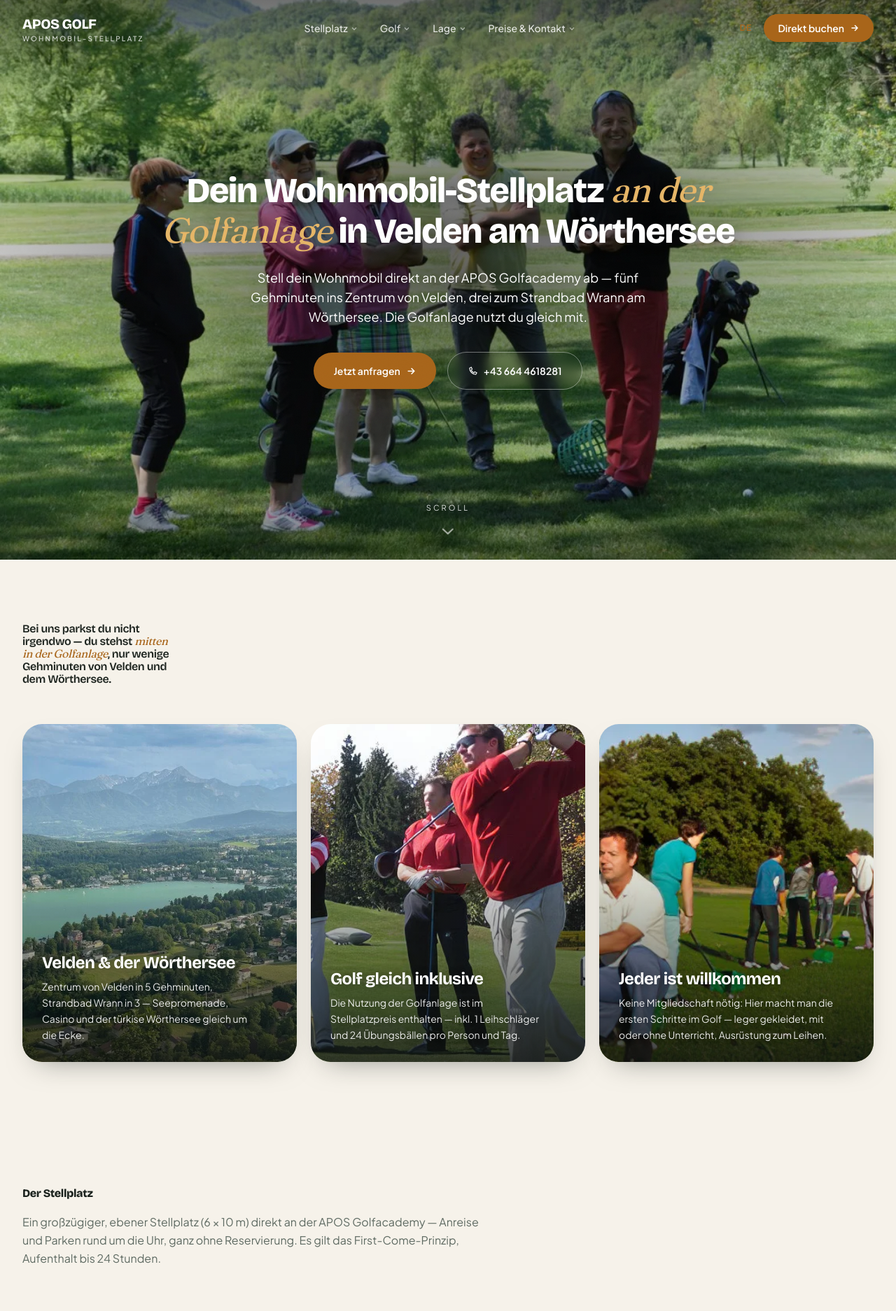
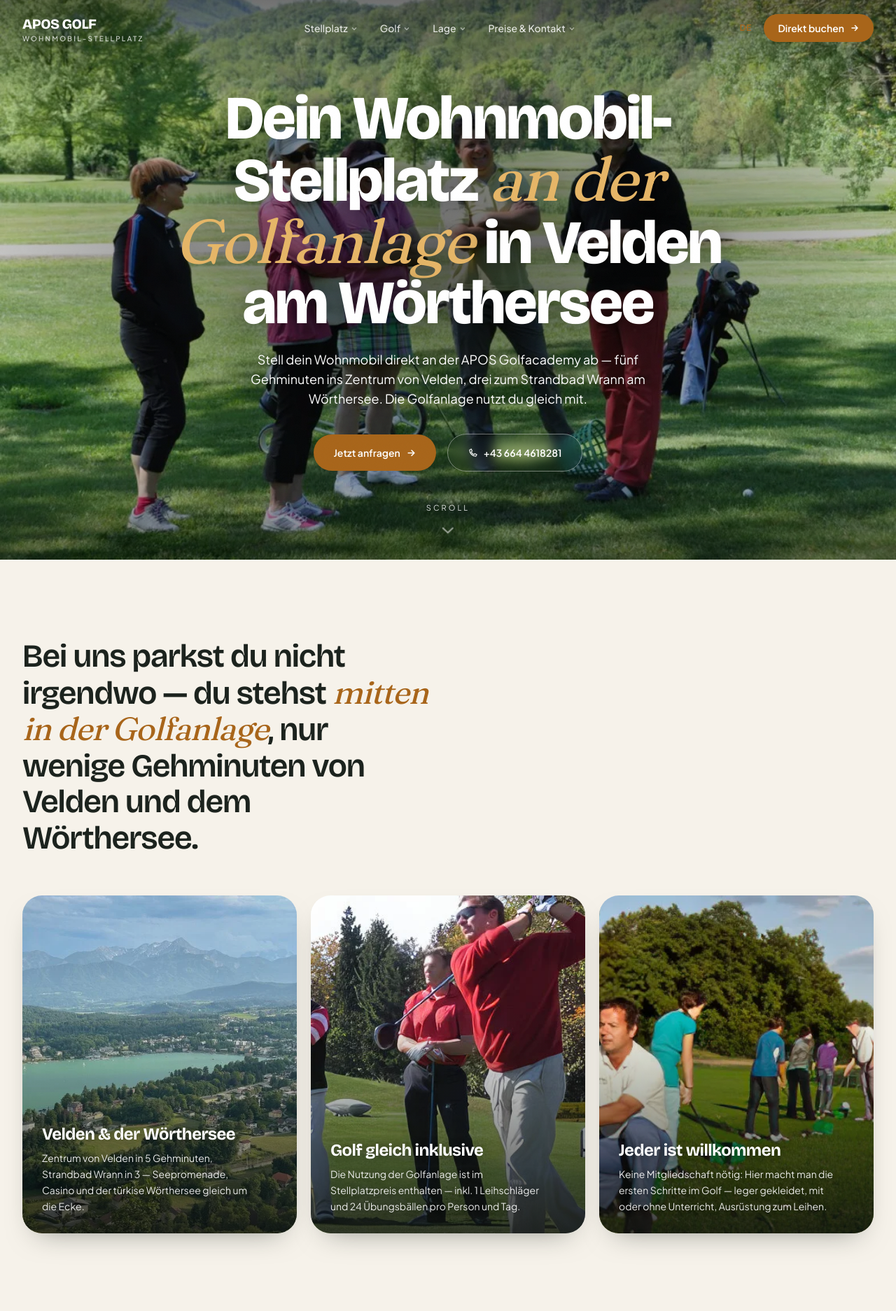
Before and after one commit to Lellino-Elias/apos-golf-camping-demo, a Next.js app: page / in a window 1280 px wide. Shown: the top 1874 px of the page at 70% size. Built offline with nearby package versions, Linux system fonts and the light colour scheme.

Commit message:
APOS Golfacademy & Shop, Stellplatz, Parkplatz für Wohnmobil und Camper — campsite demo 2026-06-07 17:35:49

```diff
--- a/src/app/globals.css
+++ b/src/app/globals.css
@@ -53,19 +53,6 @@
   --line: color-mix(in oklab, var(--ink) 14%, transparent);
 }
 
-/* ── Design-System Tokens (skill-fundiert): 4pt-Skala · EIN Section-Rhythmus · EINE H2-Skala · Maß.
-   Themen-unabhängig (Spacing/Typo ändern sich nicht je Theme). Identität (Fonts/Farben) bleibt 1:1. ── */
-:root {
-  --sp-1: 0.25rem; --sp-2: 0.5rem; --sp-3: 0.75rem; --sp-4: 1rem;
-  --sp-5: 1.5rem;  --sp-6: 2rem;   --sp-7: 3rem;     --sp-8: 4rem; --sp-9: 6rem;
-  /* EIN einheitlicher vertikaler Section-Rhythmus (~64px mobil → 112px desktop, Müllerhof-Maßstab) */
-  --section-y: clamp(4rem, 7vw, 7rem);
-  /* EINE Überschriftgröße für alle Section-H2 (~32px → 58px), geeicht auf Müllerhof */
-  --h2: clamp(2rem, 1.1rem + 3.2vw, 3.6rem);
-  /* Lesebreite */
-  --measure: 65ch;
-}
-
 html {
   background-color: var(--bg);
   -webkit-text-size-adjust: 100%;
@@ -99,14 +86,6 @@ body {
 
 .font-display { font-family: var(--font-display); }
 .font-serif { font-family: var(--font-serif); }
-
-/* Hero-Headline: längen-abhängige Größenstaffel (selbstbewusste Untergrenze, NIE winzig).
-   Kurze Claims bleiben groß; lange Claims werden eine Stufe kleiner + dürfen 2–3 ausbalancierte
-   Zeilen nutzen. Ein JS-Auto-Fit in Hero.tsx begrenzt zusätzlich auf max. 3 Zeilen (Desktop). */
-.h1-s  { font-size: clamp(2.7rem, 7.6vw, 5.4rem);  line-height: 1.05; }
-.h1-m  { font-size: clamp(2.5rem, 6.4vw, 4.7rem);  line-height: 1.08; }
-.h1-l  { font-size: clamp(2.4rem, 5.4vw, 3.95rem); line-height: 1.12; }
-.h1-xl { font-size: clamp(2.3rem, 4.8vw, 3.5rem);  line-height: 1.14; }
 
 .emph {
   font-family: var(--font-serif);
--- a/src/components/sections/Aktivitaeten.tsx
+++ b/src/components/sections/Aktivitaeten.tsx
@@ -53,12 +53,12 @@ export default function Aktivitaeten() {
 
   return (
     <section ref={sectionRef} id="aktivitaeten" className="relative overflow-hidden">
-      <div className="flex flex-col py-[var(--section-y)] lg:min-h-screen lg:justify-center lg:py-0">
+      <div className="flex flex-col py-16 md:py-24 lg:min-h-screen lg:justify-center lg:py-0">
         <div className="mx-auto w-full max-w-[1320px] px-5 md:px-8">
           <Reveal>
             <div className="mb-10 flex flex-wrap items-end justify-between gap-4 md:mb-12">
               <div className="max-w-2xl">
-                <h2 className="font-display text-[var(--h2)] font-extrabold leading-[1.02] tracking-tight text-ink">
+                <h2 className="font-display text-[clamp(2rem,4.5vw,3.6rem)] font-extrabold leading-[1.02] tracking-tight text-ink">
                   {heading}
                 </h2>
                 <p className="mt-5 text-base leading-relaxed text-muted">{intro}</p>
--- a/src/components/sections/Booking.tsx
+++ b/src/components/sections/Booking.tsx
@@ -61,9 +61,9 @@ export default function Booking() {
           <div className="tl-glow" style={{ width: "44rem", height: "44rem", left: "-12%", top: "-30%", background: "radial-gradient(circle, color-mix(in oklab, var(--gold) 48%, transparent), transparent 70%)" }} />
           <div className="tl-glow" style={{ width: "40rem", height: "40rem", right: "-14%", bottom: "-34%", background: "radial-gradient(circle, color-mix(in oklab, var(--lake) 32%, transparent), transparent 70%)" }} />
         </div>
-        <div className="relative mx-auto max-w-3xl px-5 pt-[var(--section-y)] text-center md:px-8">
+        <div className="relative mx-auto max-w-3xl px-5 pt-20 text-center md:px-8 md:pt-28">
           <Reveal>
-            <h2 className="font-display text-[var(--h2)] font-extrabold leading-[1.05] tracking-tight text-ink">
+            <h2 className="font-display text-[clamp(2.2rem,6vw,4.5rem)] font-extrabold leading-[1.05] tracking-tight text-ink">
               Bereit für deinen <span className="font-serif italic font-normal text-gold">eigenen</span> Urlaub?
             </h2>
             <p className="mx-auto mt-6 max-w-xl text-base leading-relaxed text-muted md:text-lg">{intro}</p>
@@ -73,7 +73,7 @@ export default function Booking() {
       </div>
 
       {/* Widget */}
-      <div id="booking-widget" className="mx-auto max-w-[1320px] scroll-mt-24 px-5 pb-[var(--section-y)] pt-[var(--sp-7)] md:px-8">
+      <div id="booking-widget" className="mx-auto max-w-[1320px] scroll-mt-24 px-5 pb-24 pt-12 md:px-8 md:pb-32 md:pt-16">
         <div className="grid gap-6 lg:grid-cols-[1.55fr_1fr]">
           {/* Widget */}
           <Reveal>
--- a/src/components/sections/BrandStatement.tsx
+++ b/src/components/sections/BrandStatement.tsx
@@ -9,10 +9,10 @@ export default function BrandStatement() {
   const [before, after] = hasEmph ? text.split(emphasis) : [text, ""];
 
   return (
-    <section className="relative py-[var(--section-y)]">
+    <section className="relative py-20 md:py-28">
       <div className="mx-auto max-w-[1320px] px-5 md:px-8">
         <Reveal>
-          <h2 className="font-display max-w-[20ch] text-[var(--h2)] font-semibold leading-[1.12] tracking-tight text-ink">
+          <h2 className="font-display max-w-[20ch] text-[clamp(1.9rem,3.6vw,3rem)] font-semibold leading-[1.12] tracking-tight text-ink">
             {before}
             {hasEmph && <span className="font-serif italic font-normal text-gold">{emphasis}</span>}
             {after}
--- a/src/components/sections/CampingFeatures.tsx
+++ b/src/components/sections/CampingFeatures.tsx
@@ -8,11 +8,11 @@ export default function CampingFeatures() {
   const [lead, ...rest] = features;
 
   return (
-    <section id="camping" className="scroll-mt-24 py-[var(--section-y)]">
+    <section id="camping" className="scroll-mt-24 py-16 md:py-32">
       <div className="mx-auto max-w-[1320px] px-5 md:px-8">
         <Reveal>
           <div className="mb-12 max-w-2xl md:mb-16">
-            <h2 className="font-display text-[var(--h2)] font-extrabold leading-[1.02] tracking-tight text-ink">
+            <h2 className="font-display text-[clamp(2rem,4.5vw,3.6rem)] font-extrabold leading-[1.02] tracking-tight text-ink">
               {heading}
             </h2>
             <p className="mt-5 text-base leading-relaxed text-muted">{intro}</p>
--- a/src/components/sections/Footer.tsx
+++ b/src/components/sections/Footer.tsx
@@ -12,7 +12,7 @@ export default function Footer() {
 
   return (
     <footer className="border-t border-line bg-bg2">
-      <div className="mx-auto max-w-[1320px] px-5 py-[var(--section-y)] md:px-8">
+      <div className="mx-auto max-w-[1320px] px-5 py-16 md:px-8 md:py-20">
         <div className="grid gap-9 md:gap-12 md:grid-cols-[1.4fr_1fr_1fr_1fr]">
           {/* Brand + contact */}
           <div>
--- a/src/components/sections/Galerie.tsx
+++ b/src/components/sections/Galerie.tsx
@@ -16,12 +16,12 @@ export default function Galerie() {
   const [hBefore, hAfter] = hasEmph ? gal.heading.split(gal.headingEmphasis) : [gal.heading, ""];
 
   return (
-    <section id="galerie" className="scroll-mt-24 bg-bg2 py-[var(--section-y)]">
+    <section id="galerie" className="scroll-mt-24 bg-bg2 py-24 md:py-32">
       <div className="mx-auto max-w-[1320px] px-5 md:px-8">
         <Reveal>
           <div className="mb-9 flex flex-wrap items-end justify-between gap-6">
             <div className="max-w-[34ch]">
-              <h2 className="font-display text-[var(--h2)] font-extrabold leading-[1.0] tracking-tight text-ink">
+              <h2 className="font-display text-[clamp(2.4rem,4vw,3.5rem)] font-extrabold leading-[1.0] tracking-tight text-ink">
                 {hBefore}
                 {hasEmph && <span className="font-serif italic font-normal text-gold">{gal.headingEmphasis}</span>}
                 {hAfter}
--- a/src/components/sections/Hero.tsx
+++ b/src/components/sections/Hero.tsx
@@ -16,34 +16,6 @@ export default function Hero() {
   const hasEmphasis = Boolean(claimEmphasis) && claim.includes(claimEmphasis);
   const [before, after] = hasEmphasis ? claim.split(claimEmphasis) : [claim, ""];
   const hero = campsite.hero.aerial;
-
-  // Hero-Headline: längen-abhängige Größenstufe (kurz → groß, lang → eine Stufe kleiner, nie winzig)
-  const claimLen = claim.length;
-  const heroTier = claimLen <= 42 ? "h1-s" : claimLen <= 62 ? "h1-m" : claimLen <= 82 ? "h1-l" : "h1-xl";
-  const h1Ref = useRef<HTMLHeadingElement>(null);
-
-  // Auto-Fit: schrumpft die Headline nur so weit, dass sie max. 3 Zeilen (Desktop) / 4 (Mobil) belegt,
-  // mit selbstbewusster Untergrenze (40px / 26px). Läuft unabhängig von prefers-reduced-motion.
-  useEffect(() => {
-    const el = h1Ref.current;
-    if (!el) return;
-    const fit = () => {
-      el.style.fontSize = "";
-      const mobile = window.innerWidth < 768;
-      const maxLines = mobile ? 4 : 3;
-      const floor = mobile ? 26 : 40;
-      const lh = () => parseFloat(getComputedStyle(el).lineHeight) || parseFloat(getComputedStyle(el).fontSize) * 1.1;
-      let guard = 0;
-      while (el.scrollHeight > lh() * maxLines + 2 && parseFloat(getComputedStyle(el).fontSize) > floor && guard < 80) {
-        el.style.fontSize = parseFloat(getComputedStyle(el).fontSize) - 1 + "px";
-        guard++;
-      }
-    };
-    if (document.fonts && document.fonts.ready) document.fonts.ready.then(fit);
-    else fit();
-    window.addEventListener("resize", fit);
-    return () => window.removeEventListener("resize", fit);
-  }, [claim]);
 
   useEffect(() => {
     if (window.matchMedia("(prefers-reduced-motion: reduce)").matches) return;
@@ -75,8 +47,7 @@ export default function Hero() {
       {/* Content */}
       <div className="relative z-10 mx-auto flex h-full max-w-[1320px] flex-col items-center justify-center px-5 text-center md:px-8">
         <h1
-          ref={h1Ref}
-          className={`font-display mx-auto max-w-[52rem] ${heroTier} font-extrabold tracking-tight text-white [text-wrap:balance]`}
+          className="font-display mx-auto max-w-4xl text-[clamp(2rem,9vw,5.5rem)] font-extrabold leading-[1.04] md:leading-[0.98] tracking-tight text-white [text-wrap:balance]"
           style={{ textShadow: "0 2px 30px rgba(0,0,0,0.4)" }}
         >
           {before}
--- a/src/components/sections/Kinder.tsx
+++ b/src/components/sections/Kinder.tsx
@@ -8,7 +8,7 @@ export default function Kinder() {
   const lead = features[0];
 
   return (
-    <section id="kinder" className="scroll-mt-24 py-[var(--section-y)]">
+    <section id="kinder" className="scroll-mt-24 py-16 md:py-32">
       <div className="mx-auto grid max-w-[1320px] items-center gap-10 px-5 md:px-8 lg:grid-cols-2 lg:gap-16">
         {/* Lead image */}
         <Reveal>
@@ -26,7 +26,7 @@ export default function Kinder() {
         {/* Text + feature list */}
         <div>
           <Reveal>
-            <h2 className="font-display text-[var(--h2)] font-extrabold leading-[1.08] md:leading-[1.02] tracking-tight text-ink">
+            <h2 className="font-display text-[clamp(1.75rem,6vw,3.6rem)] font-extrabold leading-[1.08] md:leading-[1.02] tracking-tight text-ink">
               {heading}
             </h2>
             <p className="mt-5 max-w-lg text-base leading-relaxed text-muted">{intro}</p>
--- a/src/components/sections/LageAnreise.tsx
+++ b/src/components/sections/LageAnreise.tsx
@@ -15,7 +15,7 @@ export default function LageAnreise() {
   const name = campsite.name;
 
   return (
-    <section id="anreise" className="scroll-mt-24 py-[var(--section-y)]">
+    <section id="anreise" className="scroll-mt-24 py-16 md:py-24 lg:py-32">
       <div className="mx-auto grid max-w-[1320px] items-stretch gap-8 px-5 md:px-8 lg:grid-cols-2 lg:gap-12">
         {/* Map (or, without coords, an address-only card) */}
         <Reveal>
@@ -48,7 +48,7 @@ export default function LageAnreise() {
         {/* Anreise modes */}
         <div className="flex flex-col justify-center">
           <Reveal>
-            <h2 className="font-display text-[var(--h2)] font-extrabold leading-[1.02] tracking-tight text-ink">
+            <h2 className="font-display text-[clamp(2rem,4.5vw,3.6rem)] font-extrabold leading-[1.02] tracking-tight text-ink">
               {heading}
             </h2>
           </Reveal>
--- a/src/components/sections/Mobilheime.tsx
+++ b/src/components/sections/Mobilheime.tsx
@@ -9,12 +9,12 @@ export default function Mobilheime() {
   const { heading, intro, items } = campsite.mobilheime;
 
   return (
-    <section id="mobilheime" className="scroll-mt-24 bg-bg2 py-[var(--section-y)]">
+    <section id="mobilheime" className="scroll-mt-24 bg-bg2 py-16 md:py-32">
       <div className="mx-auto max-w-[1320px] px-5 md:px-8">
         <Reveal>
           <div className="mb-10 flex flex-wrap items-end justify-between gap-6 md:mb-16">
             <div className="max-w-2xl">
-              <h2 className="font-display text-[var(--h2)] font-extrabold leading-[1.02] tracking-tight text-ink">
+              <h2 className="font-display text-[clamp(1.75rem,4.5vw,3.6rem)] font-extrabold leading-[1.02] tracking-tight text-ink">
                 {heading}
               </h2>
               <p className="mt-5 text-base leading-relaxed text-muted">{intro}</p>
--- a/src/components/sections/TrustBar.tsx
+++ b/src/components/sections/TrustBar.tsx
@@ -9,7 +9,7 @@ export default function TrustBar() {
   const awards = campsite.awards.filter((a) => a.image);
 
   return (
-    <section className="relative overflow-hidden border-y border-line bg-bg2 px-5 py-[var(--section-y)] md:px-8">
+    <section className="relative overflow-hidden border-y border-line bg-bg2 px-5 py-16 md:px-8 md:py-28">
       {/* faint warm/lake wash */}
       <div
         aria-hidden
@@ -22,7 +22,7 @@ export default function TrustBar() {
 
       <div className="relative mx-auto max-w-[1080px] text-center">
         <Reveal>
-          <h2 className="font-display mx-auto max-w-[20ch] text-[var(--h2)] font-extrabold leading-[1.08] md:leading-[1.03] tracking-tight text-ink">
+          <h2 className="font-display mx-auto max-w-[20ch] text-[clamp(1.85rem,7vw,3.05rem)] font-extrabold leading-[1.08] md:leading-[1.03] tracking-tight text-ink">
             {hBefore}
             {hasEmph && <span className="font-serif italic font-normal text-gold">{headingEmphasis}</span>}
             {hAfter}
```
